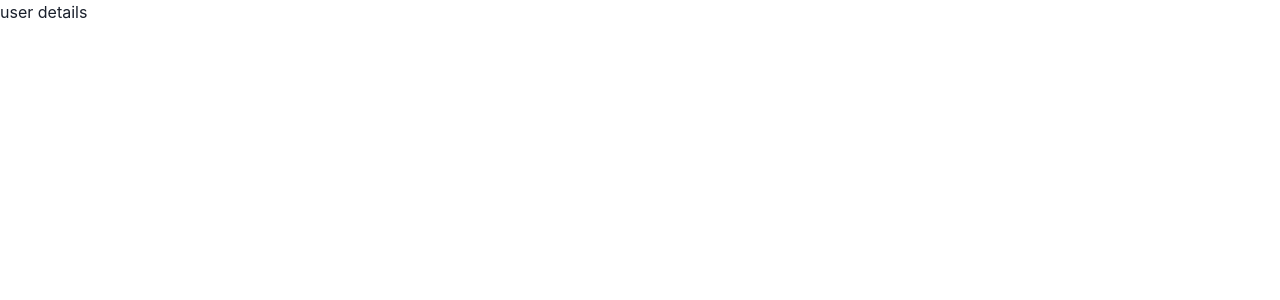
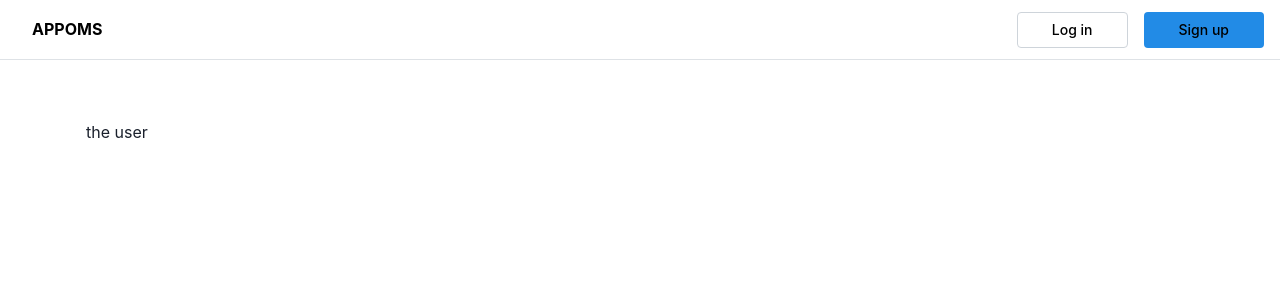
Before and after one commit to Kelechi-Okorie/appoms-frontend, a React (Create React App) app: page /user-details/1 in a window 1280 px wide. Shown: the top 300 px of the page. Built offline with nearby package versions, Linux system fonts and the light colour scheme; no server answers.

Commit message:
Added a header to organize the ui

```diff
--- a/src/api/users.js
+++ b/src/api/users.js
@@ -65,6 +65,8 @@ const getUser = async (id) => {
             },
         };
 
+        console.log('the id is', id)
+
         const response = await axios.get(`${BASEURL}/api/v1/users/${id}`, config);
 
         const data = response.data;
@@ -81,7 +83,7 @@ const getUser = async (id) => {
  */
 
 export const useGetUser = (id) => {
-    const { data, isLoading, error } = useQuery({ queryKey: ['getUser', id], queryFn: getUser });
+    const { data, isLoading, error } = useQuery({ queryKey: ['getUser', id], queryFn: () => getUser(id) });
     return { data, isLoading, error };
 };
 
--- /dev/null
+++ b/src/components/Header.js
@@ -0,0 +1,54 @@
+import React from 'react';
+import { Link } from 'react-router-dom';
+import { getToken } from '../helpers/getToken';
+import { useGetAllUser } from '../api/users';
+
+import {
+    Group,
+    Button,
+    Box,
+    Text
+} from '@mantine/core';
+import classes from '../styles/HeaderMegaMenu.module.css';
+
+
+export default function Header(props) {
+    const token = getToken();
+
+    return (
+        <Box pb={30} mb={30}>
+            <header className={classes.header}>
+                <Group justify="space-between" h="100%">
+
+                    <Group h="100%" gap={0} visibleFrom="sm">
+                        <Link to="/" className={classes.link}>
+                            <Text fw={700}>APPOMS</Text>
+                        </Link>
+                    </Group>
+
+                    {token ?
+                        <Button variant="default">
+                            <Link to="/dashboard" className={classes.link}>
+                                Dashboard
+                            </Link>
+                        </Button>
+
+                        :
+                        <Group visibleFrom="sm">
+                            <Button variant="default">
+                                <Link to="/signin" className={classes.link}>
+                                    Log in
+                                </Link>
+                            </Button>
+                            <Button>
+                                <Link to="/signup" className={classes.link}>
+                                    Sign up
+                                </Link>
+                            </Button>
+                        </Group>
+                    }
+                </Group>
+            </header>
+        </Box>
+    );
+}
--- a/src/routes/index.js
+++ b/src/routes/index.js
@@ -3,6 +3,7 @@ import { Link } from 'react-router-dom';
 import { getToken } from '../helpers/getToken';
 import ProvidersList from '../components/providers/ProvidersList';
 import { useGetAllUser } from '../api/users';
+import Header from '../components/Header';
 
 import {
     Group,
@@ -10,7 +11,7 @@ import {
     Box,
     Container, Title, Text
 } from '@mantine/core';
-import classes from './HeaderMegaMenu.module.css';
+import classes from '../styles/HeaderMegaMenu.module.css';
 
 export default function Index(props) {
 
@@ -20,40 +21,7 @@ export default function Index(props) {
 
     return (
         <>
-            <Box pb={30} mb={30}>
-                <header className={classes.header}>
-                    <Group justify="space-between" h="100%">
-
-                        <Group h="100%" gap={0} visibleFrom="sm">
-                            <Link to="/" className={classes.link}>
-                                <Text fw={700}>APPOMS</Text>
-                            </Link>
-                        </Group>
-
-                        {token ?
-                            <Button variant="default">
-                                <Link to="/dashboard" className={classes.link}>
-                                    Dashboard
-                                </Link>
-                            </Button>
-
-                            :
-                            <Group visibleFrom="sm">
-                                <Button variant="default">
-                                    <Link to="/signin" className={classes.link}>
-                                        Log in
-                                    </Link>
-                                </Button>
-                                <Button>
-                                    <Link to="/signup" className={classes.link}>
-                                        Sign up
-                                    </Link>
-                                </Button>
-                            </Group>
-                        }
-                    </Group>
-                </header>
-            </Box>
+            <Header />
 
             <div className={classes.root}>
                 <Container size="lg">
@@ -84,7 +52,7 @@ export default function Index(props) {
                             ?
                             <div>Loading...</div>
                             :
-                            <ProvidersList providers={data.data.users}/>
+                            <ProvidersList providers={data.data.users} />
                         }
                     </div>
                 </Container>
--- a/src/routes/signin.js
+++ b/src/routes/signin.js
@@ -14,7 +14,7 @@ import {
     Box,
     Text
 } from '@mantine/core';
-import classes from './HeaderMegaMenu.module.css';
+import classes from '../styles/HeaderMegaMenu.module.css';
 
 import { useForm } from '@mantine/form';
 import axios from 'axios';
--- a/src/routes/signup.js
+++ b/src/routes/signup.js
@@ -6,7 +6,7 @@ import {
     Text
 } from '@mantine/core';
 import { FaRegEye } from "react-icons/fa";
-import classes from './HeaderMegaMenu.module.css';
+import classes from '../styles/HeaderMegaMenu.module.css';
 
 import { useForm } from '@mantine/form';
 import axios from 'axios';
--- a/src/routes/userDetails.js
+++ b/src/routes/userDetails.js
@@ -1,6 +1,39 @@
+import React from 'react';
+import { Link } from 'react-router-dom';
+import { getToken } from '../helpers/getToken';
+import ProvidersList from '../components/providers/ProvidersList';
+import { useGetUser } from '../api/users';
+import Header from '../components/Header';
 
+import {
+    Group,
+    Button,
+    Box,
+    Container, Title, Text
+} from '@mantine/core';
+import classes from '../styles/HeaderMegaMenu.module.css';
 
 export default function UserDetails(props) {
 
-    return <p>user details</p>
+    const token = getToken();
+    const { data, isLoading, error } = useGetUser(1);
+
+    console.log(data)
+
+    return (
+        <>
+            <Header />
+            <div className={classes.root}>
+                <Container size="lg">
+                    <div className={classes.inner}>
+                        the user
+                    </div>
+
+                </Container>
+
+            </div>
+
+
+        </>
+    );
 }
```
Also changed, not shown: src/styles/HeaderMegaMenu.module.css (renamed from src/routes/HeaderMegaMenu.module.css).
